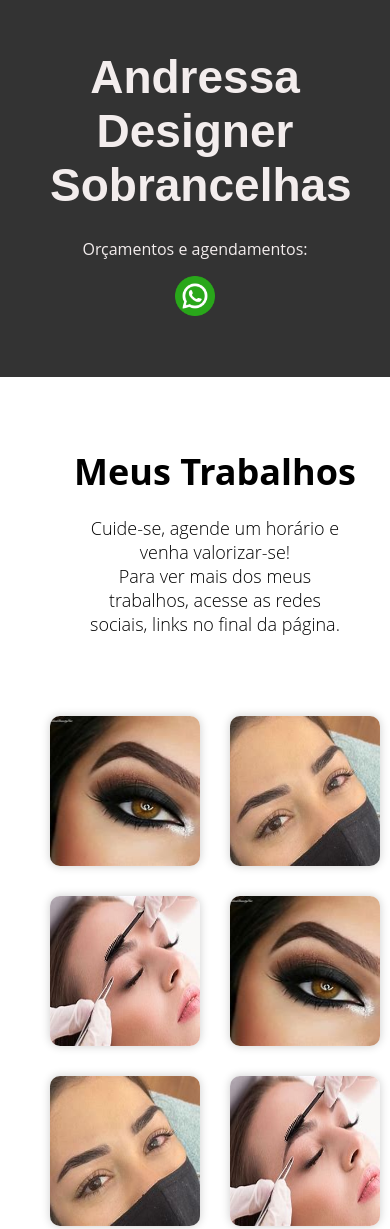
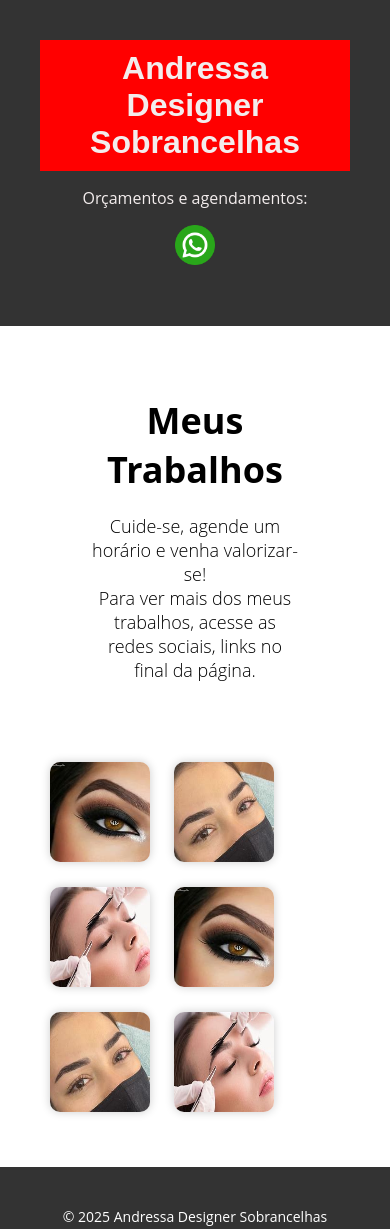
Before and after one commit to osi-83/Andressa, a plain HTML site: page index.html in a window 390 px wide. Shown: the top 1229 px of the page. Drawn offline with Linux system fonts and the light colour scheme.

Commit message:
version3

```diff
--- a/css/estilos.css
+++ b/css/estilos.css
@@ -24,13 +24,14 @@ body {
     color: #f3eded;
     padding: 10px;
     text-align: center;
+    clear: both;
     position: relative;
 
 }
 
 .header .logo {
     font-family: sans-serif;
-    font-size: 46px;
+    font-size: auto;
     font-weight: bold;
     margin: 0;
     padding: 10px;
@@ -82,15 +83,15 @@ body {
 }
 
 .gallery {
-    display: grid;
-    grid-template-columns: repeat(2, 1fr);
+    display: flexbox;
+    grid-template-columns: repeat(3, 2fr);
     grid-gap: 10px;
     justify-content: center;
 }
 
 .gallery-item {
-    width: 200px;
-    height: 200px;
+    width: 250px;
+    height: 250px;
     margin: 10px;
     border-radius: 10px;
     box-shadow: 0 0 10px rgba(0, 0, 0, 0.2);
@@ -163,12 +164,18 @@ body {
     }
 
     .gallery-item {
-        width: 250px;
-        height: 250px;
+        width: 150px;
+        height: 150px;
     }
 }
 
 @media (max-width: 480px) {
+    .logo{
+        background-color: red;
+        font-size-adjust: ;
+
+    }
+
     .hero {
         grid-template-columns: 1fr;
     }
@@ -178,7 +185,7 @@ body {
     }
 
     .hero .description {
-        grid-column: 1;
+        grid-column: 1fr;
     }
 
     .gallery {
@@ -186,7 +193,7 @@ body {
     }
 
     .gallery-item {
-        width: 150px;
-        height: 150px;
+        width: 100px;
+        height: 100px;
     }
 }
```
